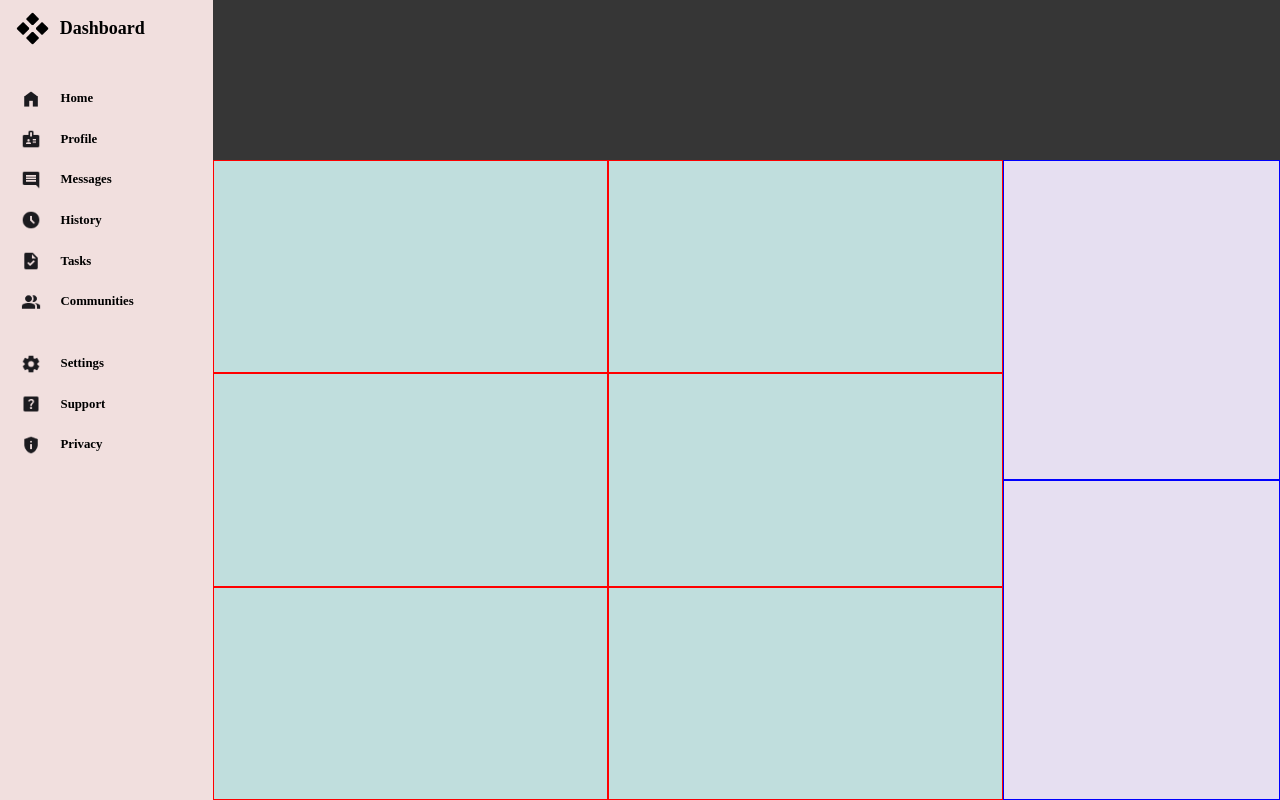
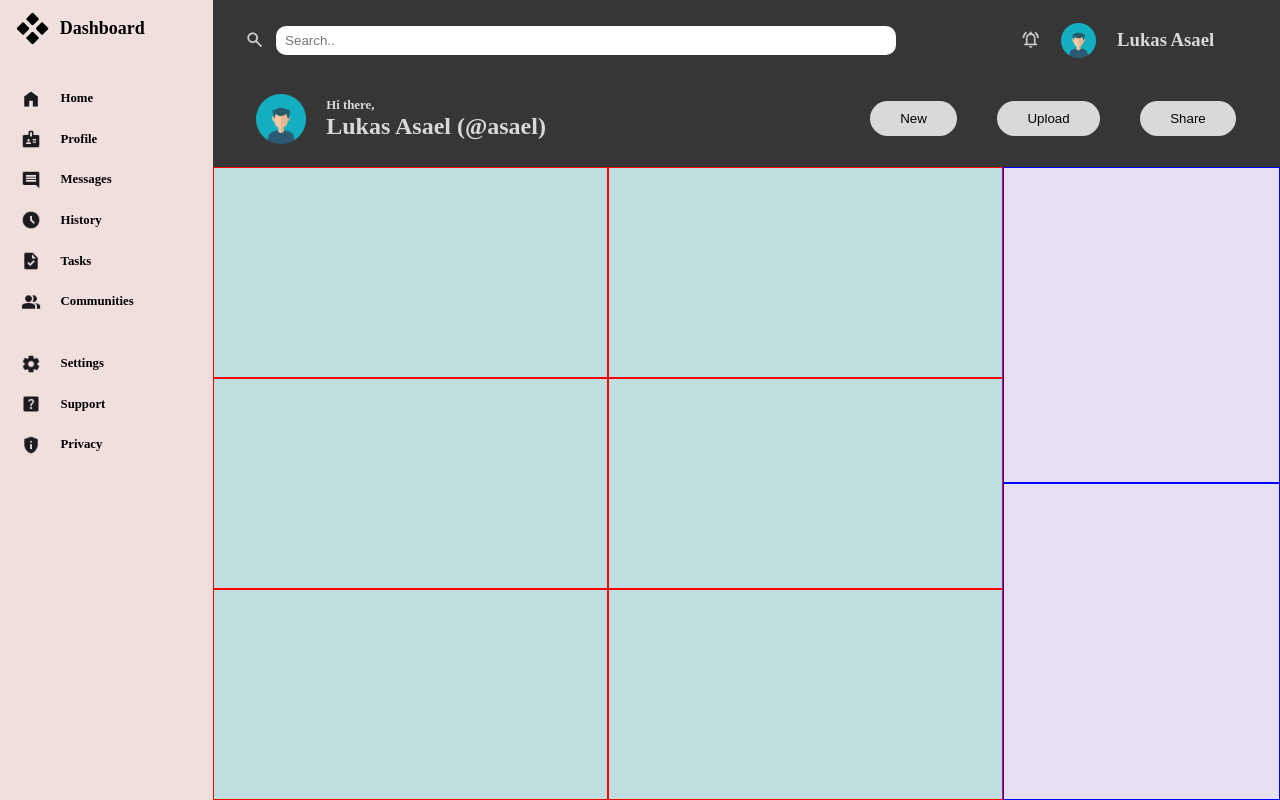
Before and after one commit to lukasasael/odin-admin-dashboard, a plain HTML site: page index.html in a window 1280 px wide. Drawn offline with Linux system fonts and the light colour scheme.

Commit message:
Header Finished

```diff
--- a/index.html
+++ b/index.html
@@ -7,7 +7,7 @@
 
 <body>
 
-    <div id="side-bar">
+    <div class="side-bar">
         <div class="side-bar-field">
             <img src="squares.png" style="width: 35px; height: 35px;">
             <p>Dashboard</p>
@@ -41,9 +41,28 @@
         </div>
     </div>
 
-    <div id="header"></div>
+    <div class="header">
+        <div class="header-1">
+            <img src="search.png" style="width: 20px; height: 20px; padding-right: 1%;">
+            <input type="text" placeholder="  Search.."
+                style="width: 60%; height: 50%; border-radius: 10px; border: none; margin-right: 12%;">
+            <img src="notifications_active.png" style="width: 20px; height: 20px; margin-right: 2%;">
+            <img src="avatar.png" style="width: 35px; height: 35px; margin-right: 2%;">
+            <h3 style="color: #D9D9D9;">Lukas Asael</h3>
+        </div>
+        <div class="header-2">
+            <img src="avatar.png" style="width: 50px; height: 50px; margin-right: 2%;">
+            <div style="display: flex; flex-direction: column; margin-right: 30%;">
+                <p style="color: #D9D9D9; margin: 0%; padding: 0%;">Hi there,</p>
+                <h2 style="color: #D9D9D9; margin: 0%; padding: 0%;">Lukas Asael (@asael)</h2>
+            </div>
+            <div class="header-2-button-area"><button class="header-button">New</button></div>
+            <div class="header-2-button-area"><button class="header-button">Upload</button></div>
+            <div class="header-2-button-area"><button class="header-button">Share</button></div>
+        </div>
+    </div>
 
-    <div id="content-area">
+    <div class="content-area">
         <div class="card"></div>
         <div class="card"></div>
         <div class="card"></div>
--- a/styles.css
+++ b/styles.css
@@ -5,7 +5,7 @@ body {
     background-color: #151515;
 }
 
-#side-bar {
+.side-bar {
     grid-row: 1/3;
     background-color: #F1DFDE;
     display: flex;
@@ -25,7 +25,7 @@ body {
     padding-left: 7%;
 }
 
-.side-bar-field:nth-child(1) > p {
+.side-bar-field:nth-child(1)>p {
     padding-left: 5%;
     font-size: large;
     font-weight: bolder;
@@ -35,12 +35,41 @@ body {
     margin-top: 10%;
 }
 
-#header {
+.header {
     grid-column: 2/5;
     background-color: #363636;
+    display: flex;
+    flex-direction: column;
 }
 
-#content-area {
+.header-1 {
+    display: flex;
+    flex-direction: row;
+    padding-left: 3%;
+    margin-top: 1%;
+    align-items: center;
+}
+
+.header-2 {
+    display: flex;
+    flex-direction: row;
+    padding-left: 3%;
+    align-items: center;
+    margin: 1%;
+}
+
+.header-2-button-area {
+    padding: 2%;
+}
+
+.header-button {
+    padding: 10px 30px;
+    background-color: #D9D9D9;
+    border: none;
+    border-radius: 20px;
+}
+
+.content-area {
     background-color: #151515;
     display: grid;
     grid-template: repeat(3, 1fr) / 1fr 1fr 0.7fr;
```
Also changed, not shown: avatar.png (added), notifications_active.png (added), search.png (added).
